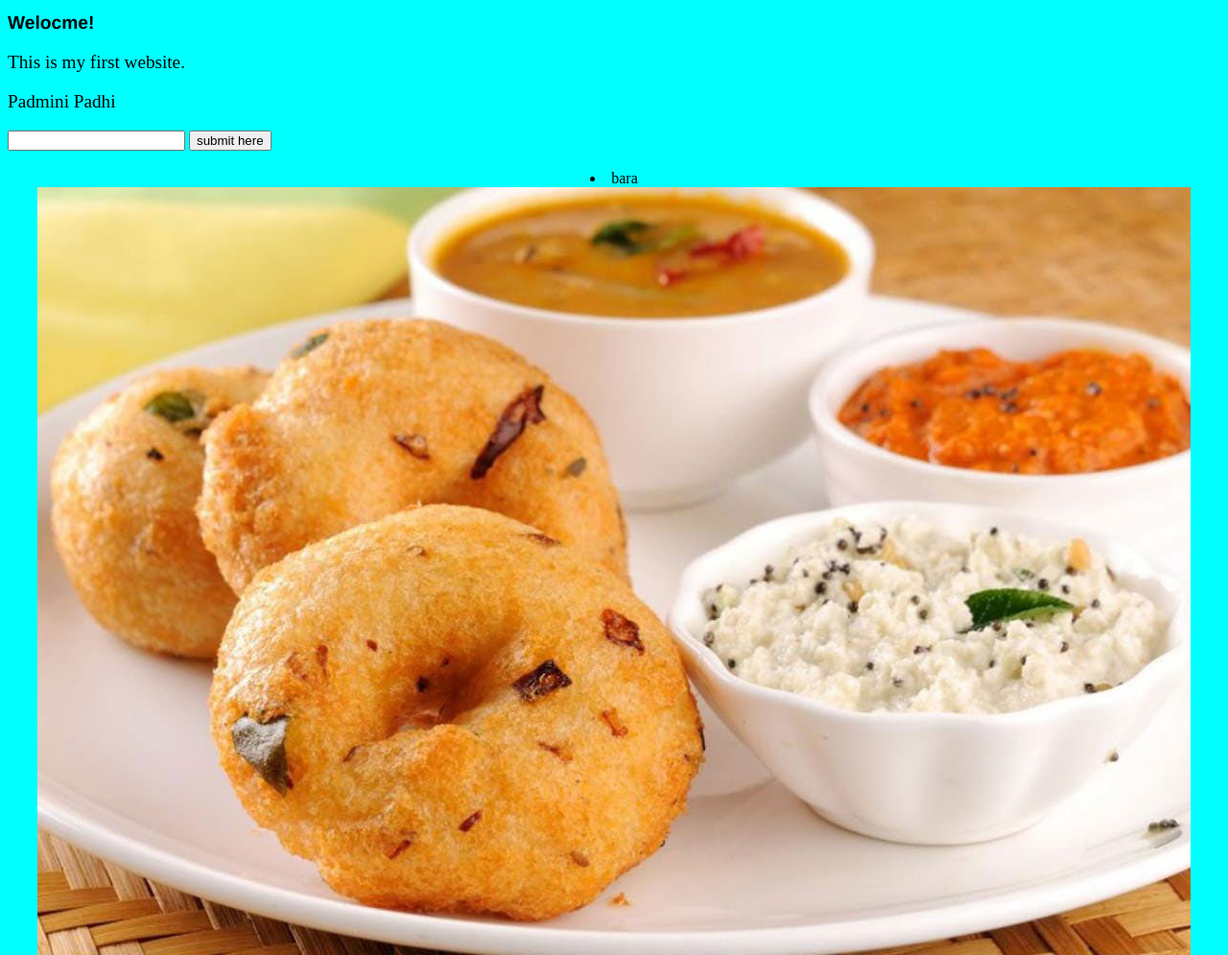
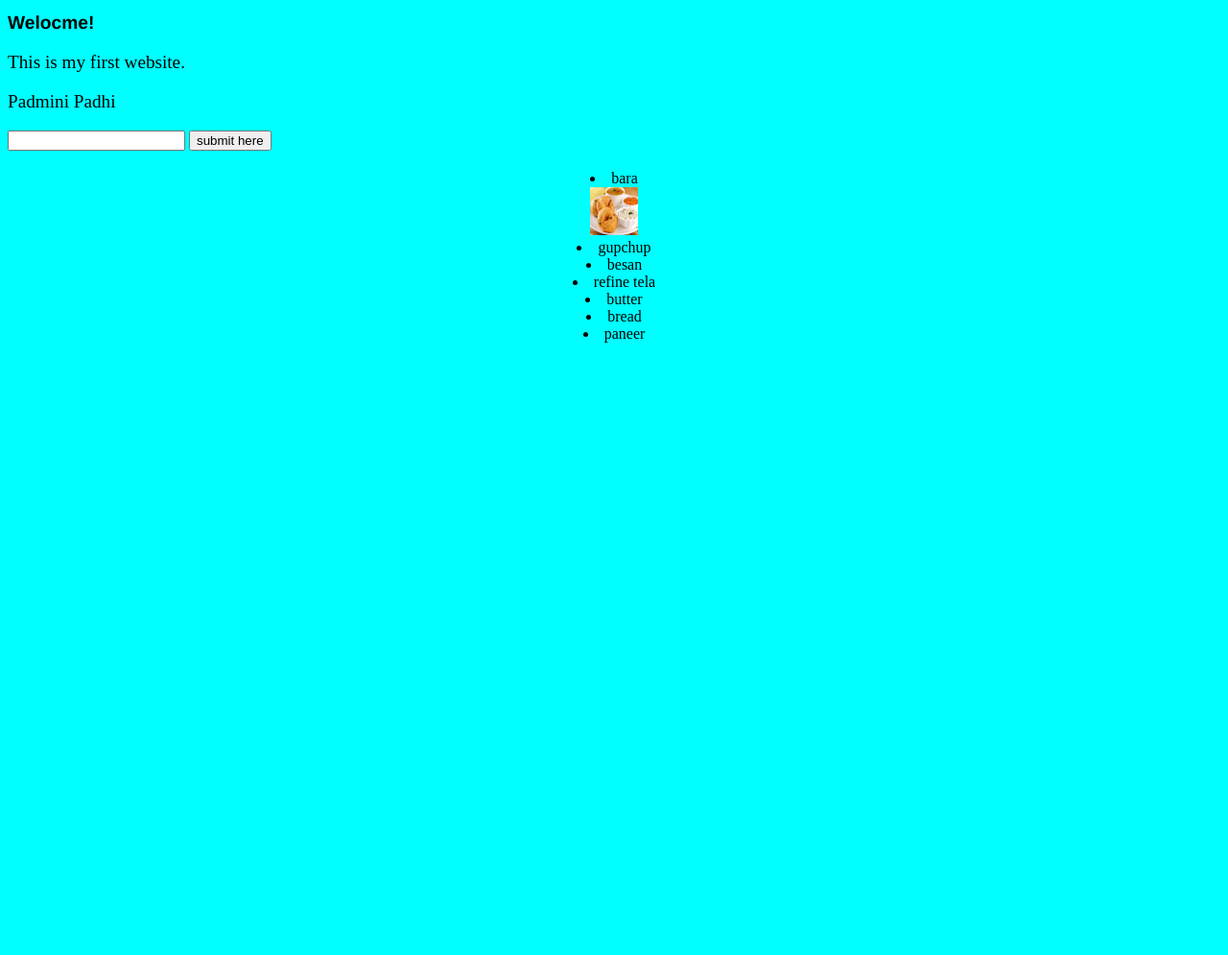
Before and after one commit to litanpranab/litanpranab.github.io, a plain HTML site: page index.html in a window 1280 px wide. Shown: the top 995 px of the page at 96% size. After the commit the page ends 800 px from the top, so only its background shows below. Drawn offline with Linux system fonts and the light colour scheme.

Commit message:
resize the vada pic

```diff
--- a/css/main.css
+++ b/css/main.css
@@ -15,3 +15,8 @@ ul{
 p{
     font-size: larger;
 }
+img{
+    width: 50px;
+    height: 50px;
+    align-self: center;
+}
```
